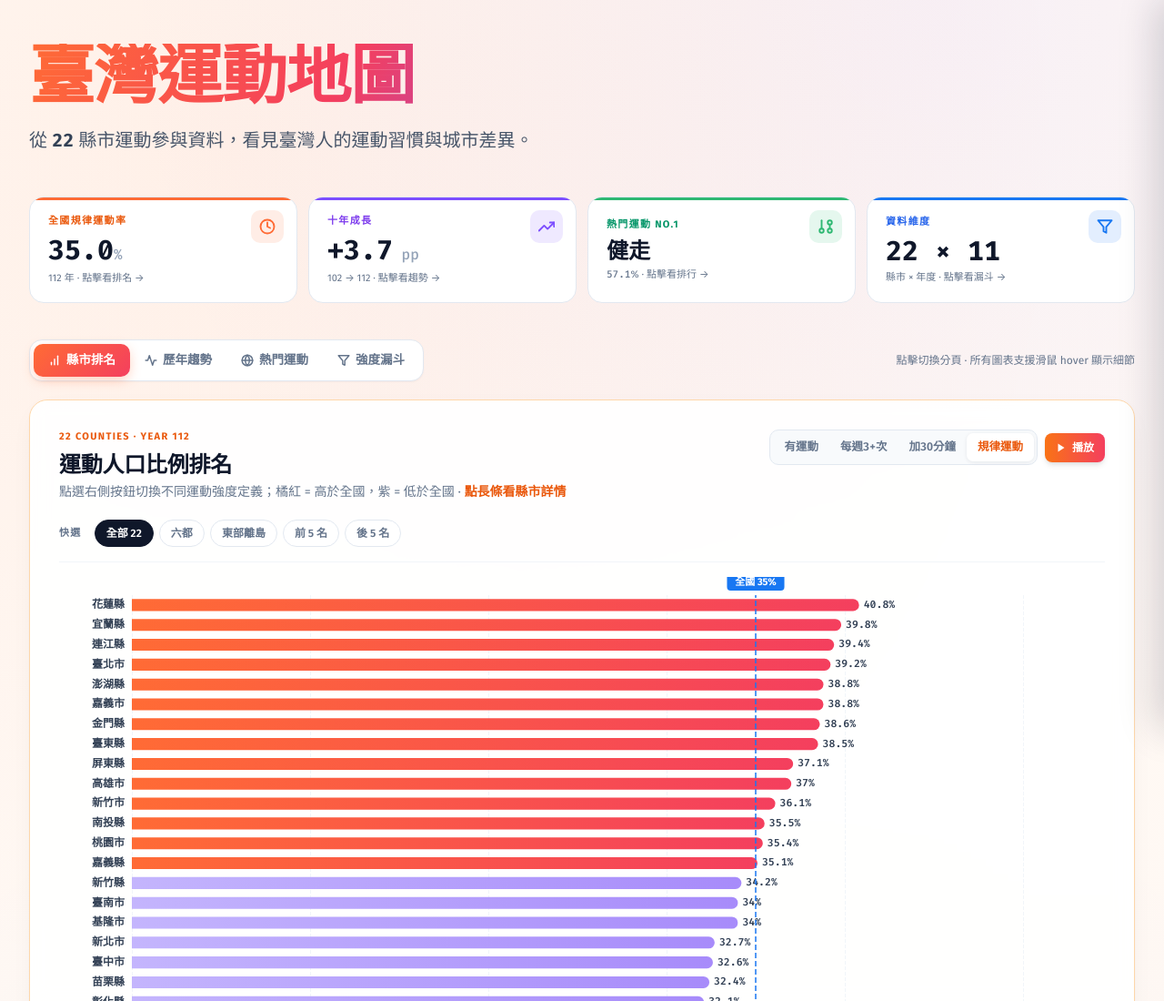
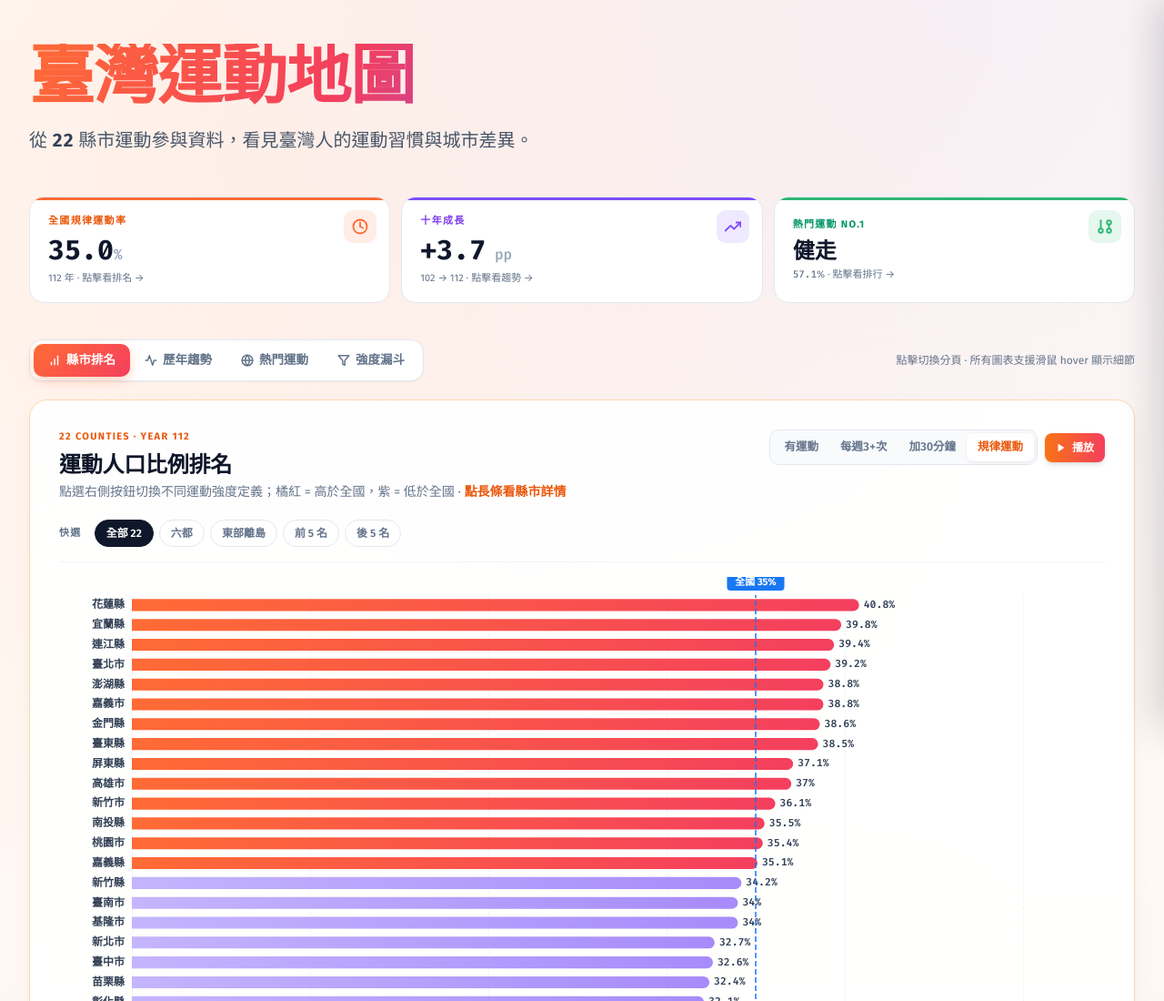
Before and after one commit to keanu77/twexercisemap, a website: page index.html in a window 1280 px wide. Shown: the top 1100 px of the page at 91% size. Drawn offline with nearby package versions, Linux system fonts and the light colour scheme.

Commit message:
feat: 移除「資料維度」KPI 卡片，改為 3 欄佈局

```diff
--- a/index.html
+++ b/index.html
@@ -209,7 +209,7 @@
     </header>
 
     <!-- KPI Strip (clickable to jump to relevant tab) -->
-    <section class="grid grid-cols-2 md:grid-cols-4 gap-3 mb-10" aria-label="關鍵指標">
+    <section class="grid grid-cols-1 md:grid-cols-3 gap-3 mb-10" aria-label="關鍵指標">
       <button type="button" class="kpi text-left kpi-jump" data-jump="ranking" style="--accent:#ff6b35;--accent-soft:rgba(255,107,53,.12)" aria-label="跳至縣市排名">
         <div class="kpi-spark" aria-hidden="true">
           <svg width="18" height="18" viewBox="0 0 24 24" fill="none" stroke="currentColor" stroke-width="2.5" stroke-linecap="round" stroke-linejoin="round"><circle cx="12" cy="12" r="10"/><path d="M12 6v6l4 2"/></svg>
@@ -237,14 +237,6 @@
         <p class="text-[11px] text-slate-500 mt-1.5"><span class="num">57.1</span>% · 點擊看排行 →</p>
       </button>
 
-      <button type="button" class="kpi text-left kpi-jump" data-jump="levels" style="--accent:#1877f2;--accent-soft:rgba(24,119,242,.12)" aria-label="跳至強度漏斗">
-        <div class="kpi-spark" aria-hidden="true">
-          <svg width="18" height="18" viewBox="0 0 24 24" fill="none" stroke="currentColor" stroke-width="2.5" stroke-linecap="round" stroke-linejoin="round"><path d="M22 3H2l8 9.46V19l4 2v-8.54L22 3z"/></svg>
-        </div>
-        <p class="eyebrow text-blue-600 mb-2">資料維度</p>
-        <p class="num text-3xl font-bold text-slate-900 leading-none">22 × 11</p>
-        <p class="text-[11px] text-slate-500 mt-1.5">縣市 × 年度 · 點擊看漏斗 →</p>
-      </button>
     </section>
 
     <!-- Tabs -->
```
Also changed, not shown: dist/output.css.
